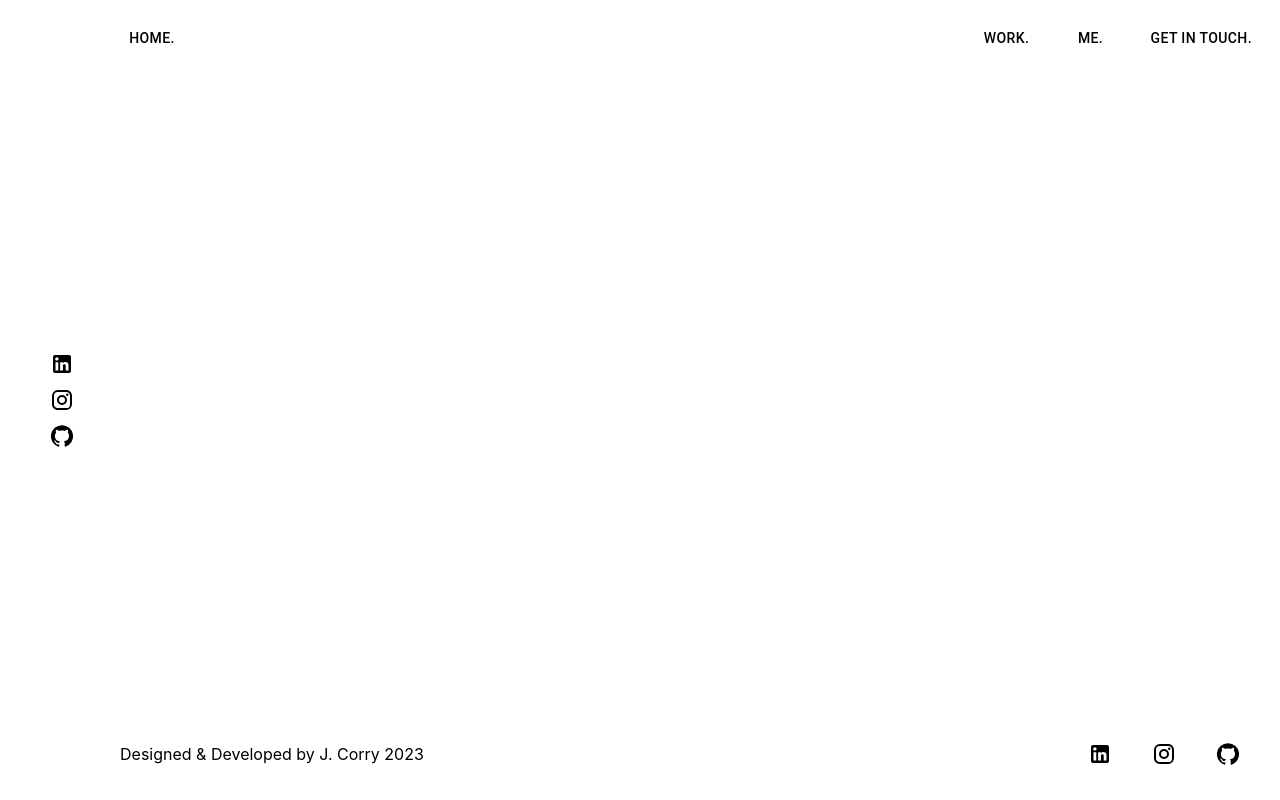
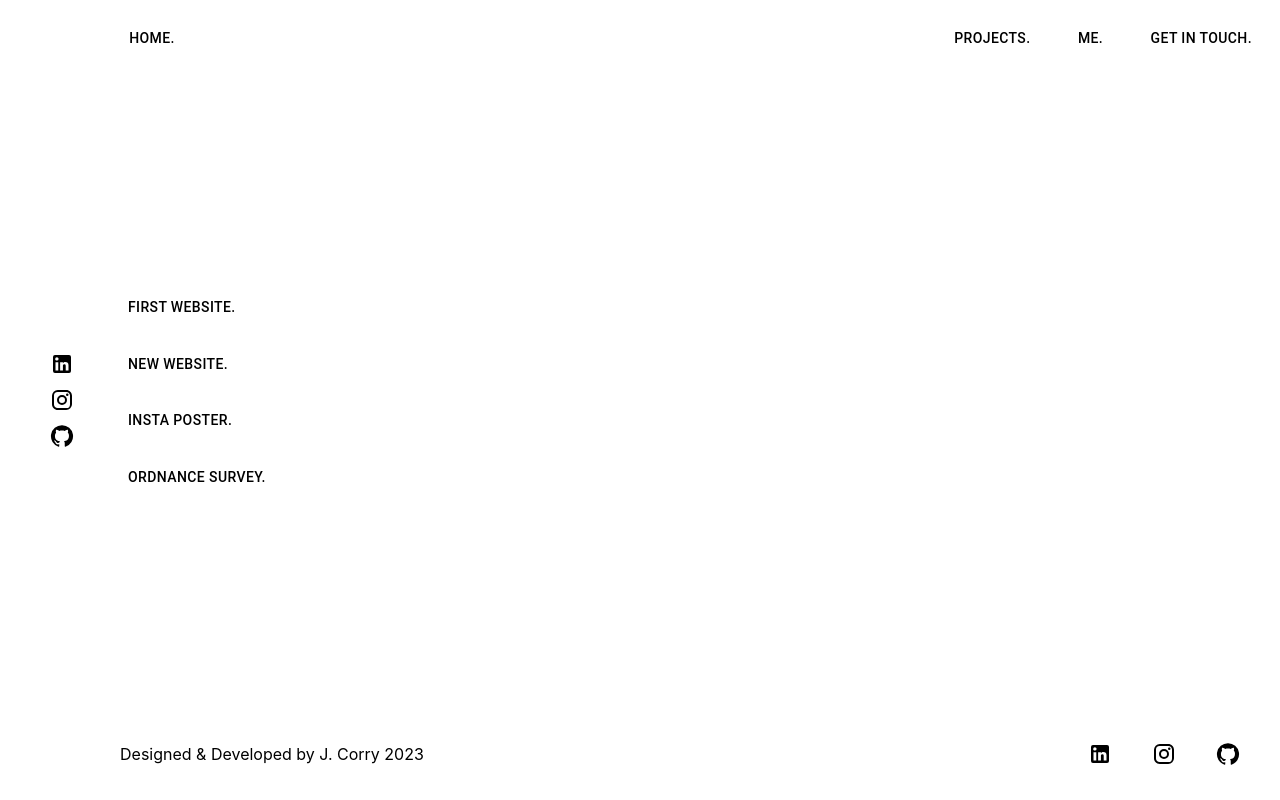
Before and after one commit to johnec123/ReactPersonalWebsite, a React (Create React App) app: page /projects in a window 1280 px wide. Built offline with nearby package versions, Linux system fonts and the light colour scheme.

Commit message:
Project pages added

```diff
--- a/src/main/components/layout/mainContent/index.tsx
+++ b/src/main/components/layout/mainContent/index.tsx
@@ -3,7 +3,11 @@ import { Route, Routes } from "react-router-dom";
 import GetInTouch from "../../../pages/getInTouch";
 import Home from "../../../pages/home";
 import Me from "../../../pages/me";
-import Work from "../../../pages/work";
+import Projects from "../../../pages/projects";
+import WebsiteOne from "../../../pages/projects/websiteOne";
+import WebsiteTwo from "../../../pages/projects/websiteTwo";
+import InstaPoster from "../../../pages/projects/instaPoster";
+import OrdnanceSurvey from "../../../pages/projects/ordnanceSurvey";
 
 export interface MainContentProps {}
 
@@ -11,9 +15,13 @@ const MainContent: React.FC<MainContentProps> = () => {
   return (
     <Routes>
       <Route path="/" element={<Home />}></Route>
-      <Route path="work" element={<Work />}></Route>
+      <Route path="projects" element={<Projects />}></Route>
       <Route path="me" element={<Me />} />
       <Route path="get-in-touch" element={<GetInTouch />} />
+      <Route path="projects/first-website" element={<WebsiteOne />} />
+      <Route path="projects/new-website" element={<WebsiteTwo />} />
+      <Route path="projects/insta-poster" element={<InstaPoster />} />
+      <Route path="projects/ordnance-survey" element={<OrdnanceSurvey />} />
     </Routes>
   );
 };
--- a/src/main/components/layout/navBar/index.tsx
+++ b/src/main/components/layout/navBar/index.tsx
@@ -10,7 +10,7 @@ const NavBar: React.FC = () => {
         <NavButton linkTo="/" buttonText="Home." />
       </div>
       <div className="navBar-rightSide">
-        <NavButton linkTo="work" buttonText="Work." />
+        <NavButton linkTo="projects" buttonText="Projects." />
         <NavButton linkTo="me" buttonText="Me." />
         <NavButton linkTo="get-in-touch" buttonText="Get In Touch." />
       </div>
--- a/src/main/pages/me/index.tsx
+++ b/src/main/pages/me/index.tsx
@@ -9,6 +9,7 @@ import cartoonPic from "../../../assets/images/Cartoon.png";
 
 const Me: React.FC = () => {
   return (
+    //todo: update to map data
     <div className="me-wrapper">
       <CardBlock
         headerText="How I got where we are now"
--- /dev/null
+++ b/src/main/pages/projects/index.tsx
@@ -0,0 +1,15 @@
+import React from "react";
+import NavButton from "../../components/navButton";
+
+const Projects: React.FC = () => {
+  return (
+    <div>
+      <NavButton linkTo="first-website" buttonText="First Website." />
+      <NavButton linkTo="new-website" buttonText="New Website." />
+      <NavButton linkTo="insta-poster" buttonText="Insta Poster." />
+      <NavButton linkTo="ordnance-survey" buttonText="Ordnance Survey." />
+    </div>
+  );
+};
+
+export default Projects;
--- /dev/null
+++ b/src/main/pages/projects/instaPoster/index.tsx
@@ -0,0 +1,7 @@
+import React from "react";
+
+const InstaPoster: React.FC = () => {
+  return <div>InstaPoster</div>;
+};
+
+export default InstaPoster;
--- /dev/null
+++ b/src/main/pages/projects/ordnanceSurvey/index.tsx
@@ -0,0 +1,7 @@
+import React from "react";
+
+const OrdnanceSurvey: React.FC = () => {
+  return <div>OrdnanceSurvey</div>;
+};
+
+export default OrdnanceSurvey;
--- /dev/null
+++ b/src/main/pages/projects/websiteOne/index.tsx
@@ -0,0 +1,7 @@
+import React from "react";
+
+const WebsiteOne: React.FC = () => {
+  return <div>FirstWebsite.................................</div>;
+};
+
+export default WebsiteOne;
--- /dev/null
+++ b/src/main/pages/projects/websiteTwo/index.tsx
@@ -0,0 +1,7 @@
+import React from "react";
+
+const WebsiteTwo: React.FC = () => {
+  return <div>WebsiteTwo</div>;
+};
+
+export default WebsiteTwo;
--- a/src/main/pages/work/index.tsx
+++ /dev/null
@@ -1,7 +0,0 @@
-import React from "react";
-
-const Work: React.FC = () => {
-  return <div>Work</div>;
-};
-
-export default Work;
```
